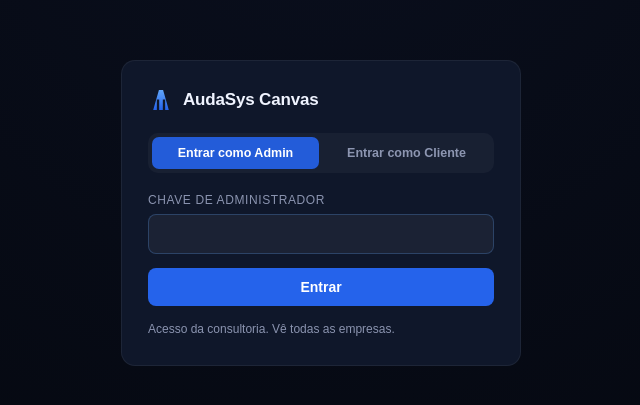
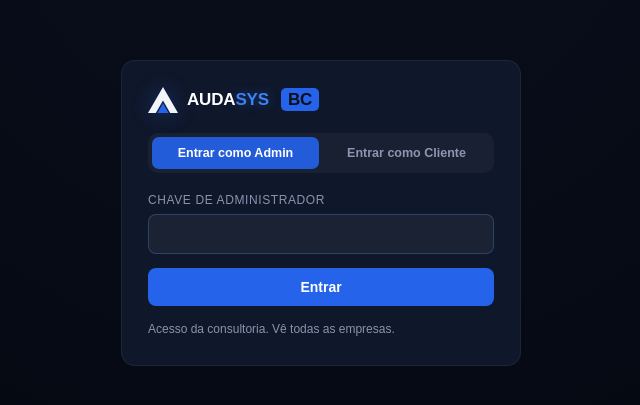
Before and after one commit to AudacesIA/Canvas-, a website: page web/login.html in a window 1280 px wide. Shown: the part 187-592 px from the top of the page, without its empty margins (319-959 px from the left). Drawn offline with Linux system fonts and the light colour scheme; no server answers.

Commit message:
feat(marca): Audasys Business Canvas — nova identidade
O sistema passa a se chamar Audasys Business Canvas. Saem o "Audaces Canvas" do
titulo, o "AUDACES AI" da barra lateral e o monograma antigo.

A MARCA NAO FOI DESENHADA NO OLHO. As proporcoes vieram da medicao do PNG oficial:
a razao altura/largura do simbolo da 0.8660, que e exatamente √3/2 — os tres
triangulos sao equilateros. O recorte e o triangulo interno seguem a mesma
construcao, entao as arestas ficam paralelas em qualquer tamanho. As cores foram
amostradas do arquivo, nao aproximadas: #2663EB no azul, #F1F5F9 no claro.

O vao entre o triangulo externo e o interno e feito com `fill-rule="evenodd"`: o
segundo subpath FURA o primeiro em vez de ser pintado por cima. Pintar por cima
exigiria saber a cor do fundo, e a marca precisa funcionar sobre qualquer um.

O triangulo externo usa `currentColor`, entao herda a cor do texto ao redor —
um arquivo so serve fundo claro e escuro. O azul do miolo fica fixo, que e o que
carrega a identidade.

O wordmark ja tinha a divisao certa (`logo-auda` claro + `logo-sys` azul); so
mudou para caixa alta. A etiqueta "Canvas" virou o selo "BC" da marca — no header
o espaco e do nome do fluxo, nao da marca, e a sigla resolve sem uma terceira
palavra na barra.

marca.svg entra como favicon nas duas paginas. Nao havia nenhum ate agora.

Conferido renderizado na tela de entrada: simbolo, wordmark e selo batem com a
arte. As 97 verificacoes continuam passando.

Co-Authored-By: Claude Opus 5 (1M context) <noreply@anthropic.com>

```diff
--- a/web/comparador.js
+++ b/web/comparador.js
@@ -1,7 +1,7 @@
 /**
  * Modal de Comparação Executiva Baseado em Markdown & Estrutura (As-Is vs To-Be).
  *
- * Apresentação executiva para a Etapa 3 da consultoria Audaces.
+ * Apresentação executiva para a Etapa 3 da consultoria.
  */
 (function () {
   'use strict';
--- a/web/login.html
+++ b/web/login.html
@@ -3,20 +3,21 @@
 <head>
 <meta charset="utf-8">
 <meta name="viewport" content="width=device-width, initial-scale=1">
-<title>Audasys Canvas — Entrar</title>
+<title>Audasys Business Canvas — Entrar</title>
+<link rel="icon" type="image/svg+xml" href="marca.svg">
 <link rel="stylesheet" href="style.css">
 </head>
 <body>
 <div class="entrar-tela">
   <div class="entrar-caixa">
     <div class="entrar-marca">
-      <svg width="26" height="26" viewBox="0 0 100 100" fill="none" aria-hidden="true">
-        <defs><linearGradient id="g" x1="0%" y1="0%" x2="0%" y2="100%">
-          <stop offset="0%" stop-color="#60a5fa"/><stop offset="100%" stop-color="#2563eb"/>
-        </linearGradient></defs>
-        <path d="M42 12 H58 L80 88 H66 L66 48 H57 L57 88 H43 L43 48 H34 L34 88 H20 Z" fill="url(#g)"/>
+      <svg class="brand-monogram" width="30" height="26" viewBox="0 0 100 86.6" aria-hidden="true">
+        <path fill="currentColor" fill-rule="evenodd"
+              d="M50 0 L100 86.6 L0 86.6 Z M50 45.1 L73.95 86.6 L26.05 86.6 Z"/>
+        <path fill="#2663EB" d="M50 54.4 L68.6 86.6 L31.4 86.6 Z"/>
       </svg>
-      <span>AudaSys Canvas</span>
+      <span class="logo-text"><span class="logo-auda">AUDA</span><span class="logo-sys">SYS</span></span>
+      <span class="logo-selo">BC</span>
     </div>
 
     <div class="entrar-abas" role="tablist">
--- a/web/style.css
+++ b/web/style.css
@@ -1,4 +1,4 @@
-/* Reset & Variáveis Base - Audaces Design System */
+/* Reset & Variáveis Base — Audasys Design System */
 * {
   box-sizing: border-box;
   margin: 0;
@@ -93,13 +93,17 @@ body {
 
 .brand-monogram {
   display: block;
-  filter: drop-shadow(0 0 8px rgba(96, 165, 250, 0.4));
+  /* `currentColor` no triângulo externo: a marca herda a cor do texto ao redor e
+     funciona sobre fundo claro ou escuro sem precisar de dois arquivos. */
+  color: #F1F5F9;
+  filter: drop-shadow(0 0 10px rgba(38, 99, 235, 0.35));
 }
 
 .logo-text {
   font-family: 'Outfit', sans-serif;
-  font-size: 16px;
-  letter-spacing: 0.05em;
+  font-size: 15px;
+  /* Caixa alta pede mais respiro entre letras que caixa mista. */
+  letter-spacing: 0.08em;
 }
 
 .logo-auda {
@@ -113,18 +117,24 @@ body {
   text-shadow: 0 0 12px rgba(59, 130, 246, 0.4);
 }
 
-.logo-tag {
-  font-family: 'DM Sans', sans-serif;
+/**
+ * Selo "BC" — o mesmo da marca: fundo azul, letra escura.
+ *
+ * Substituiu a etiqueta discreta que dizia "Canvas". O nome do produto é Audasys
+ * Business Canvas, e a marca resolve isso com uma sigla no selo em vez de uma
+ * terceira palavra na barra: no header o espaço é do nome do fluxo, não da marca.
+ */
+.logo-selo {
+  font-family: 'Outfit', sans-serif;
   font-size: 10px;
-  font-weight: 600;
-  text-transform: uppercase;
-  letter-spacing: 0.08em;
-  color: #94a3b8;
-  background: rgba(255, 255, 255, 0.06);
-  border: 1px solid rgba(255, 255, 255, 0.1);
-  padding: 2px 6px;
-  border-radius: 4px;
-  margin-left: 2px;
+  font-weight: 800;
+  letter-spacing: 0.06em;
+  color: #0A0F19;
+  background: #2663EB;
+  padding: 3px 7px;
+  border-radius: 5px;
+  margin-left: 3px;
+  line-height: 1;
 }
 
 /* Header Canvas Title Inline Editor */
@@ -2098,7 +2108,10 @@ body {
   color: var(--text-primary);
 }
 
-.home-logo-text span { color: var(--accent-glow); }
+.home-logo-text span { color: #2663EB; }
+
+/* Marca da barra lateral: mesma composição do header, um pouco menor. */
+.home-sidebar-logo .logo-selo { font-size: 9px; padding: 2px 6px; }
 
 .home-sidebar-nav {
   flex: 1;
```
Also changed, not shown: web/index.html (+18 -22 lines), web/app.js, web/marca.svg (added).
